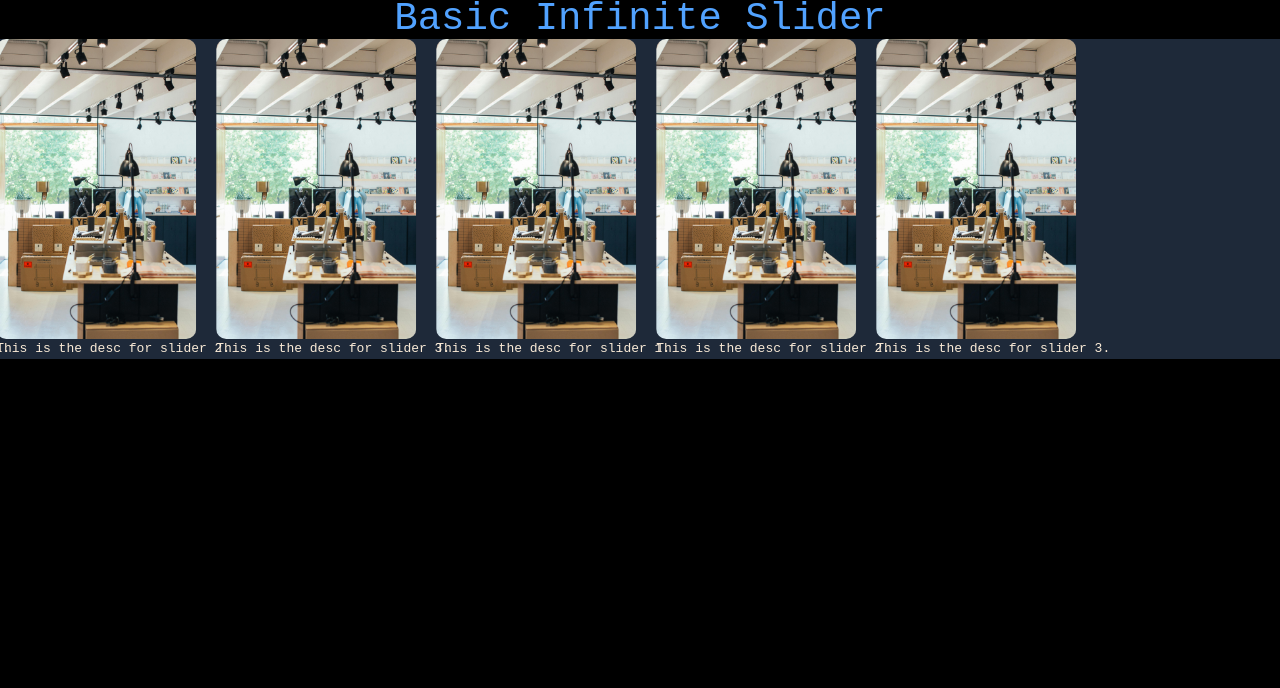
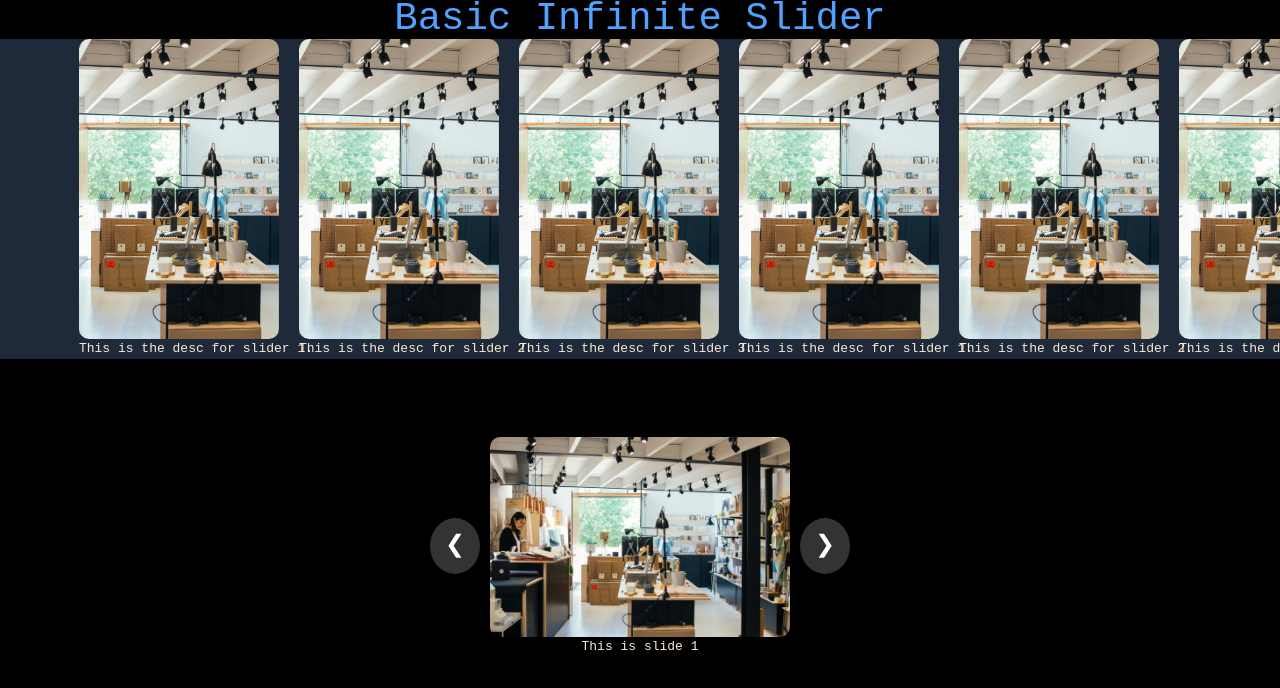
Before and after one commit to AabhasNama001/React-Practice, a React (Vite) app: page / in a window 1280 px wide. Shown: the top 688 px of the page. Built offline with nearby package versions, Linux system fonts and the light colour scheme.

Commit message:
added carousel

```diff
--- a/src/App.jsx
+++ b/src/App.jsx
@@ -1,10 +1,16 @@
 import React from "react";
-import Slider from "./components/Slider";
+import Slider from "./pages/Slider";
+import Carousel from "./pages/Carousel";
 
 const App = () => {
   return (
     <div>
       <Slider />
+      <br></br>
+      <br></br>
+      <br></br>
+      <br></br>
+      <Carousel />
     </div>
   );
 };
--- a/src/components/slider.css
+++ /dev/null
@@ -1,34 +0,0 @@
-.slider-container {
-    width: 100%;
-    white-space: nowrap;
-}
-
-.slider-track {
-    display: flex;
-    animation: scroll 15s linear infinite;
-}
-
-.slide {
-    flex: 0 0 auto;
-    width: 200px;
-    margin: 0 10px;
-    text-align: center;
-}
-
-.slide img {
-    width: 200px;
-    height: 300px;
-    border-radius: 10px;
-    object-fit: cover;
-}
-
-/* Keyframes for continuous scrolling */
-@keyframes scroll {
-    0% {
-        transform: translateX(0);
-    }
-
-    100% {
-        transform: translateX(-50%);
-    }
-}
--- /dev/null
+++ b/src/pages/Carousel.jsx
@@ -0,0 +1,38 @@
+import React, { useState } from "react";
+import img1 from "../assets/img1.jpg";
+import img2 from "../assets/img2.png";
+import img3 from "../assets/img3.jpg";
+import "./slider.css";
+
+const images = [img1, img2, img3];
+
+const Carousel = () => {
+  const [current, setCurrent] = useState(0);
+
+  const nextSlide = () => {
+    setCurrent((prev) => (prev + 1) % images.length);
+  };
+
+  const prevSlide = () => {
+    setCurrent((prev) => (prev - 1 + images.length) % images.length);
+  };
+
+  return (
+    <div className="carousel-container">
+      <button onClick={prevSlide} className="arrow left">
+        ❮
+      </button>
+
+      <div className="carousel-slide">
+        <img src={images[current]} alt="slide" />
+        <p>This is slide {current + 1}</p>
+      </div>
+
+      <button onClick={nextSlide} className="arrow right">
+        ❯
+      </button>
+    </div>
+  );
+};
+
+export default Carousel;
--- a/src/components/Slider.jsx
+++ b/src/pages/Slider.jsx
@@ -1,6 +1,6 @@
 import React from "react";
 import img1 from "../assets/img1.jpg";
-import "../components/slider.css"; // we’ll add animation here
+import "./slider.css"; // we’ll add animation here
 // make sure to create this file
 
 const Slider = () => {
--- /dev/null
+++ b/src/pages/slider.css
@@ -0,0 +1,70 @@
+.slider-container {
+    width: 100%;
+    white-space: nowrap;
+}
+
+.slider-track {
+    display: flex;
+    animation: scroll 15s linear infinite;
+}
+
+.slide {
+    flex: 0 0 auto;
+    width: 200px;
+    margin: 0 10px;
+    text-align: center;
+}
+
+.slide img {
+    width: 200px;
+    height: 300px;
+    border-radius: 10px;
+    object-fit: cover;
+}
+
+.carousel-container {
+    display: flex;
+    align-items: center;
+    justify-content: center;
+    gap: 10px;
+    position: relative;
+}
+
+.carousel-slide {
+    width: 300px;
+    text-align: center;
+}
+
+.carousel-slide img {
+    width: 100%;
+    height: 200px;
+    object-fit: cover;
+    border-radius: 10px;
+    transition: all 0.3s ease;
+}
+
+.arrow {
+    background: #333;
+    color: white;
+    border: none;
+    font-size: 24px;
+    padding: 10px 15px;
+    cursor: pointer;
+    border-radius: 50%;
+}
+
+.arrow:hover {
+    background: #555;
+}
+
+
+/* Keyframes for continuous scrolling */
+@keyframes scroll {
+    0% {
+        transform: translateX(20%);
+    }
+
+    100% {
+        transform: translateX(-20%);
+    }
+}
```
